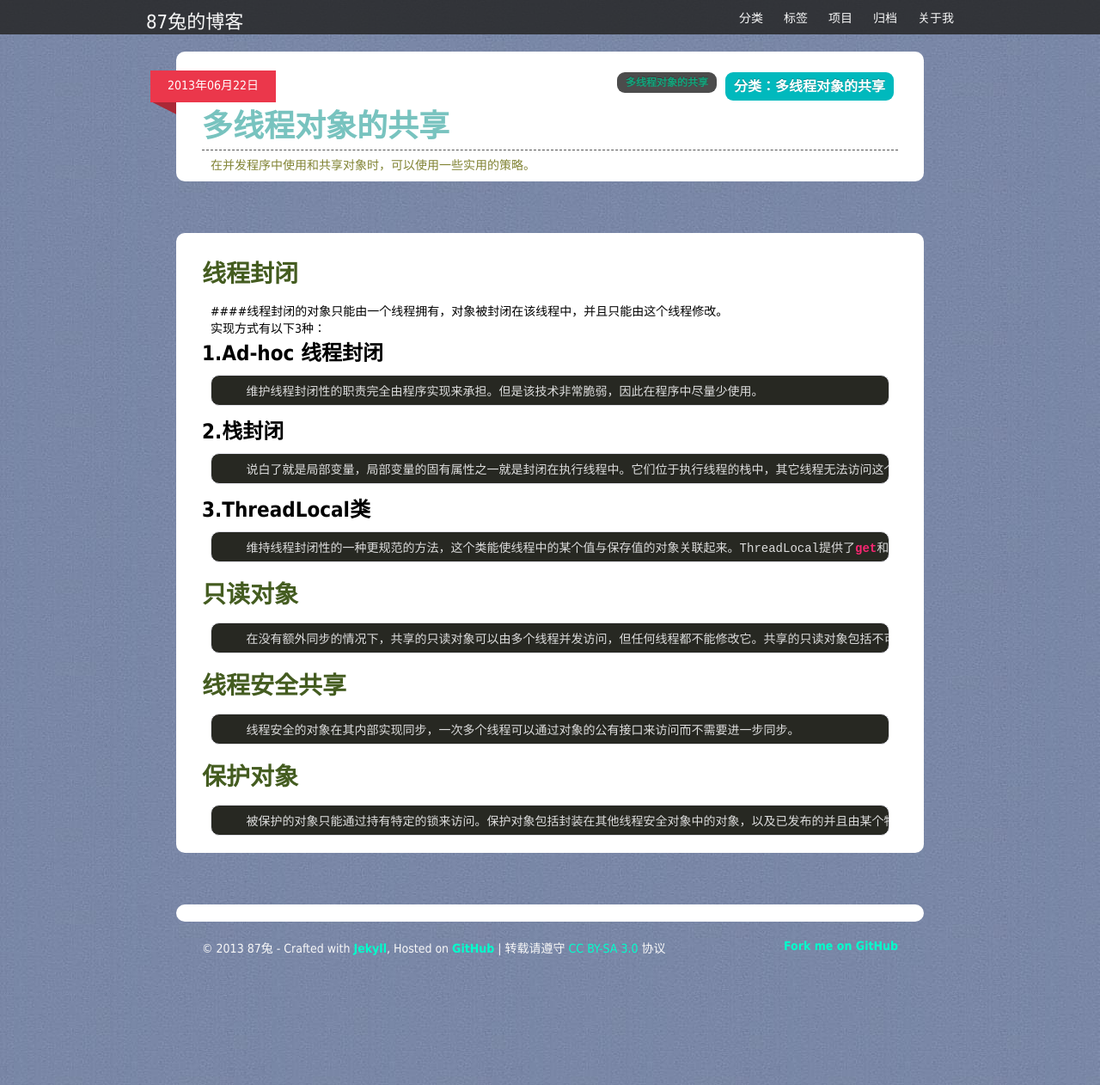
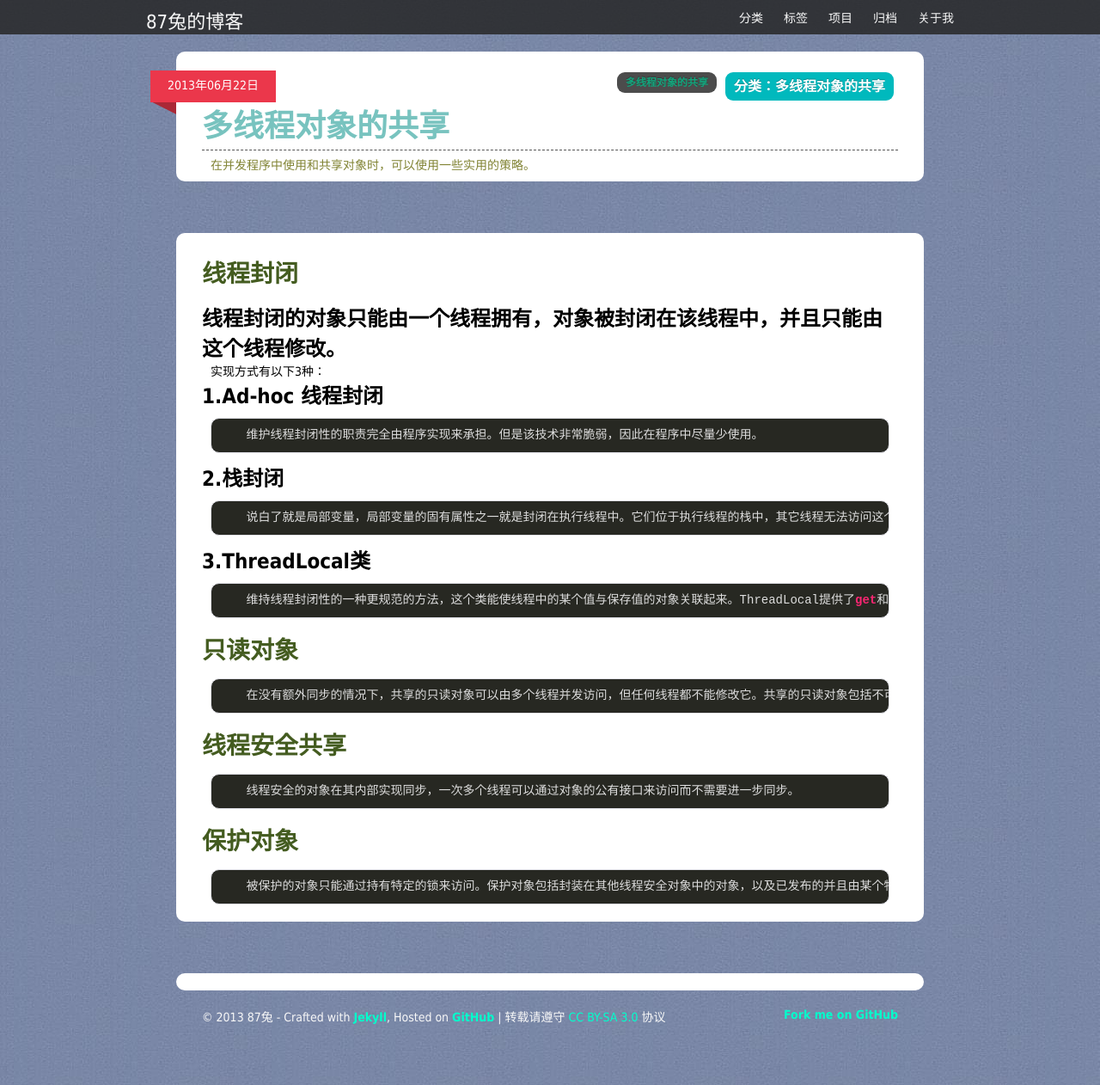
Before and after one commit to zhmlvft/zhmlvft.github.com, a Jekyll site: the page built from _posts/2013-06-22-Java-Thread-Object-Share.md, in a window 1280 px wide and 1262 px high. Shown: the whole window at 86% size. Built offline with Jekyll 4.4.1, drawn with Linux system fonts in a browser that asks for light colours; Markdown is read by kramdown in place of the engine named in the settings; comment, search, counter and statistics services are not loaded.

Commit message:
line-height

```diff
--- a/_posts/2013-06-22-Java-Thread-Object-Share.md
+++ b/_posts/2013-06-22-Java-Thread-Object-Share.md
@@ -8,7 +8,7 @@
 
 ### 线程封闭
 
-  ####线程封闭的对象只能由一个线程拥有，对象被封闭在该线程中，并且只能由这个线程修改。
+####线程封闭的对象只能由一个线程拥有，对象被封闭在该线程中，并且只能由这个线程修改。
 
 实现方式有以下3种：
 
--- a/assets/css/blog.css
+++ b/assets/css/blog.css
@@ -18,7 +18,7 @@
 code{padding: 2px 4px; color: #d14;
   background-color: #f7f7f9; border: 1px solid #e1e1e8;}
 pre code{margin: 10px; border-radius: 10px; -moz-border-radius: 10px;
-  -webkit-border-radius: 10px; overflow-x: hidden;}
+  -webkit-border-radius: 10px; overflow-x: hidden;line-height:25px;}
 blockquote{margin:1em 0;border-left:5px solid #ddd;padding-left:.6em;color:#555;}
 p{text-indent:10px;}
 img{margin: 5px 20px;}
```
